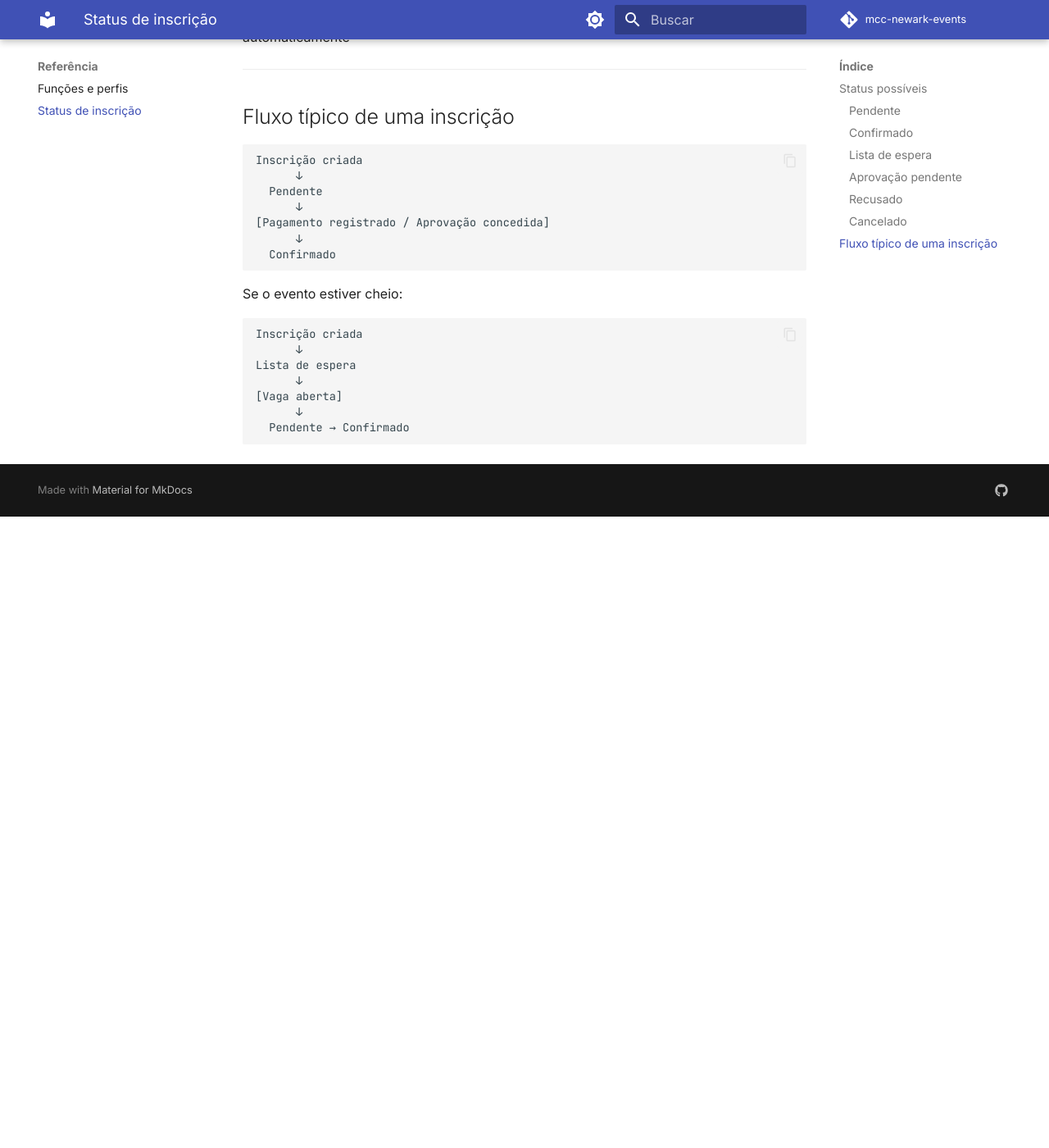
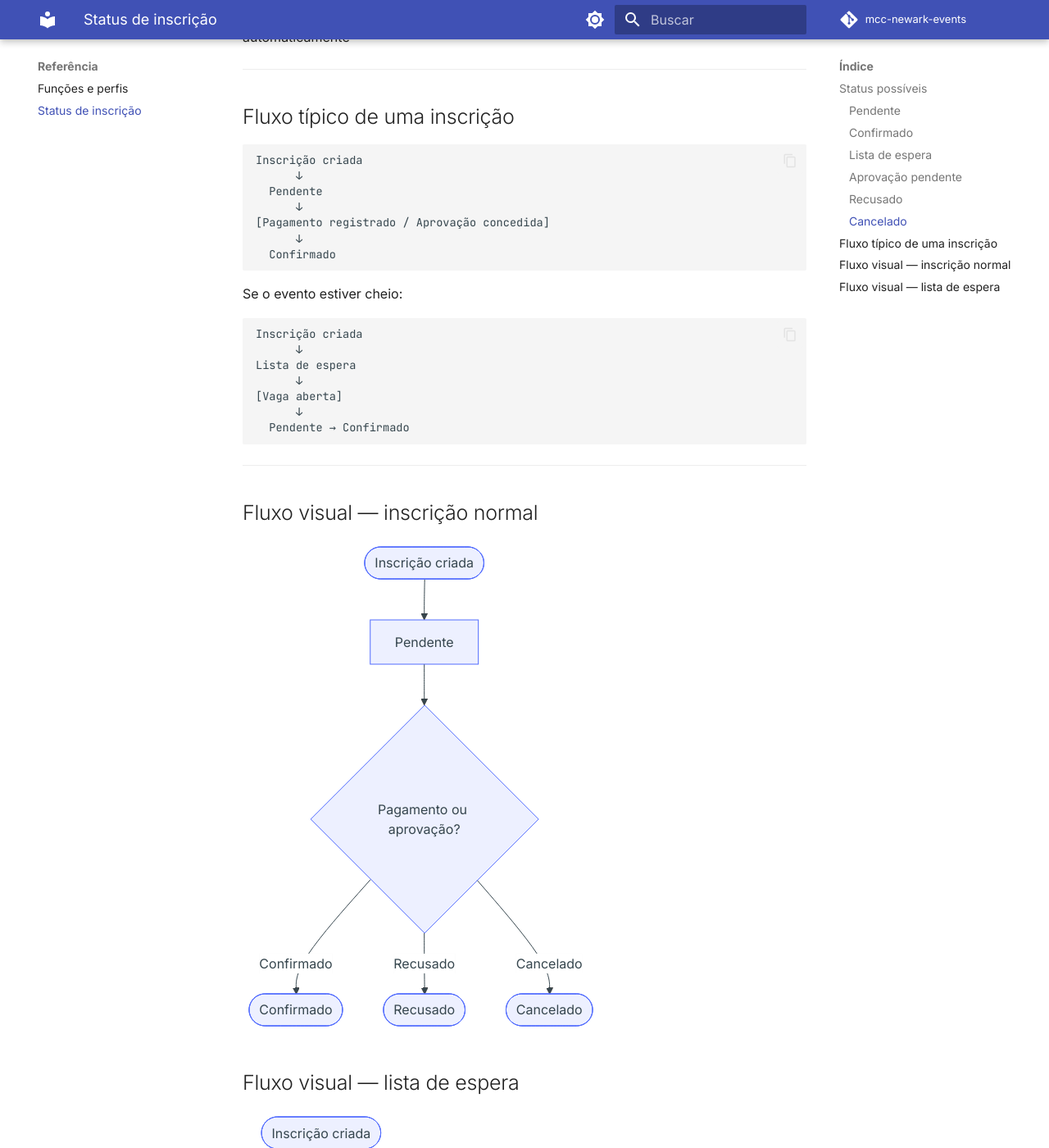
Before and after one commit to MCC-Newark-Hub/events-app, an MkDocs documentation site: the page built from docs/reference/statuses.md, in a window 1280 px wide and 1400 px high, scrolled down 1562 px. Shown: the whole window at 82% size. Built offline with MkDocs 1.6.1 and Material for MkDocs 9.7.7, drawn with Linux system fonts in a browser that asks for light colours; comment, search, counter and statistics services are not loaded; before the commit the page ends 2192 px from its top, so only the background shows below that.

Commit message:
docs: enable Mermaid diagrams and finalize MkDocs config

````diff
--- a/docs/reference/statuses.md
+++ b/docs/reference/statuses.md
@@ -76,3 +76,27 @@ Lista de espera
       ↓
   Pendente → Confirmado
 ```
+
+---
+
+## Fluxo visual — inscrição normal
+
+```mermaid
+graph TD
+  A([Inscrição criada]) --> B[Pendente]
+  B --> C{Pagamento ou aprovação?}
+  C -->|Confirmado| D([Confirmado])
+  C -->|Recusado| E([Recusado])
+  C -->|Cancelado| F([Cancelado])
+```
+
+## Fluxo visual — lista de espera
+
+```mermaid
+graph TD
+  A([Inscrição criada]) --> B[Lista de espera]
+  B --> C{Vaga abriu?}
+  C -->|Sim| D[Pendente]
+  C -->|Não| B
+  D --> E([Confirmado])
+```
--- a/mkdocs.yml
+++ b/mkdocs.yml
@@ -1,7 +1,7 @@
 site_name: ICM Newark — Sistema de Inscrições
 site_description: Guia de usuário e documentação do sistema de inscrições da Igreja Cristã Maranata Newark
 site_author: ICM Newark
-site_url: https://docs.mcc-newark-events.vercel.app  # update when live
+site_url: https://leonard-alves.github.io/mcc-newark-events/
 
 repo_name: mcc-newark-events
 repo_url: https://github.com/leonard-alves/mcc-newark-events
@@ -33,6 +33,13 @@ theme:
     text: Inter
     code: JetBrains Mono
 
+markdown_extensions:
+  - pymdownx.superfences:
+      custom_fences:
+        - name: mermaid
+          class: mermaid
+          format: !!python/name:pymdownx.superfences.fence_code_format
+
 plugins:
   - search:
       lang: pt
````
Also changed, not shown: docs/reference/roles.md (+16 -0 lines).
